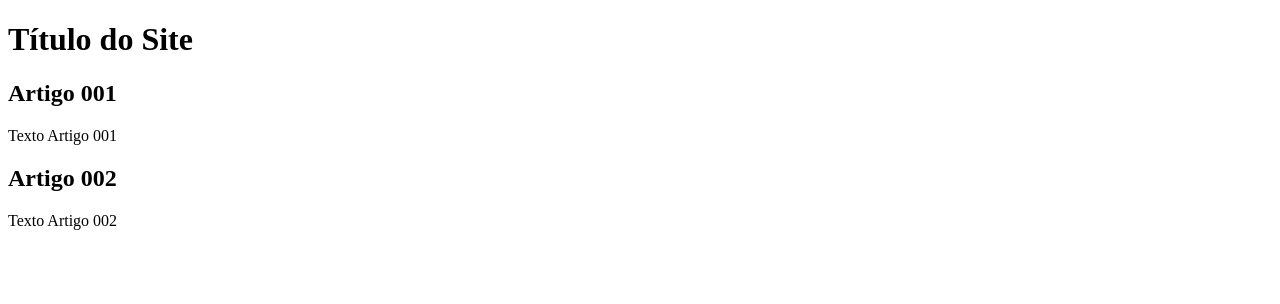
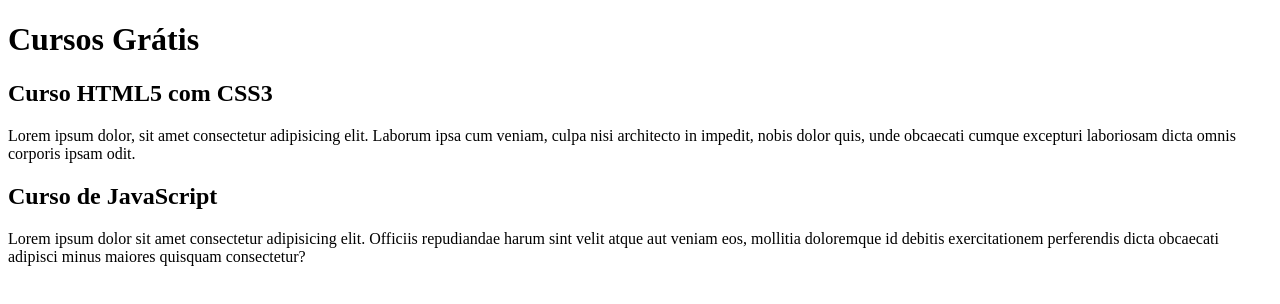
Before and after one commit to ogawaluan/projeto-site, a plain HTML site: page index.html in a window 1280 px wide. Drawn offline with Linux system fonts and the light colour scheme.

Commit message:
comecei a escrever o conteudo

```diff
--- a/index.html
+++ b/index.html
@@ -8,15 +8,15 @@
 <body>
     <main>
         <header>
-            <h1>Título do Site</h1>
+            <h1>Cursos Grátis</h1>
         </header>
         <article>
-            <h2>Artigo 001</h2>
-            <p>Texto Artigo 001</p>
+            <h2>Curso HTML5 com CSS3</h2>
+            <p>Lorem ipsum dolor, sit amet consectetur adipisicing elit. Laborum ipsa cum veniam, culpa nisi architecto in impedit, nobis dolor quis, unde obcaecati cumque excepturi laboriosam dicta omnis corporis ipsam odit.</p>
         </article>
         <article>
-        <h2>Artigo 002</h2>
-        <p>Texto Artigo 002</p>
+        <h2>Curso de JavaScript</h2>
+        <p>Lorem ipsum dolor sit amet consectetur adipisicing elit. Officiis repudiandae harum sint velit atque aut veniam eos, mollitia doloremque id debitis exercitationem perferendis dicta obcaecati adipisci minus maiores quisquam consectetur?</p>
         </article>
     </main>
 </body>
```
